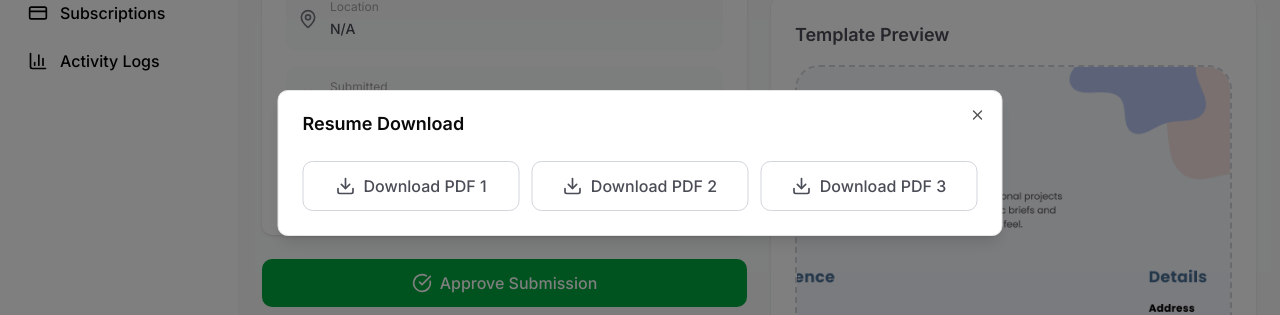
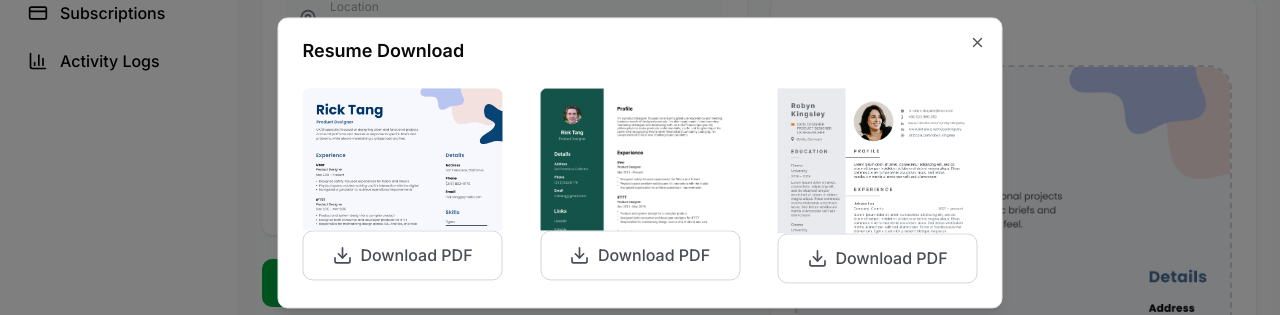
Before and after one commit to backbencherstudio/charlotte_spitz_front_end, a Next.js app: page /dashboard/submissions/1 in a window 1280 px wide. Both pictures are taken after a click on the button "Download PDF". Shown: the part 237-552 px from the top of the page. Built offline with nearby package versions, Linux system fonts and the light colour scheme; no server answers; what @react-pdf/renderer would draw is missing.

Commit message:
add image inside modal.

```diff
--- a/components/dashboard/submissions/ResumeDownloadModal.tsx
+++ b/components/dashboard/submissions/ResumeDownloadModal.tsx
@@ -7,21 +7,22 @@ import {
   DialogTrigger,
 } from "@/components/ui/dialog";
 import { pdf } from "@react-pdf/renderer";
-import { toast } from "sonner";
 import { ResumePDF } from "./ResumeDownload1";
 import { Download } from "lucide-react";
 import { ResumePDF2 } from "./ResumeDownload2";
 import { ResumePDF3 } from "./ResumeDownload3";
 import { useParams } from "next/navigation";
 import { useGetSubmissionsByIdQuery } from "@/src/redux/features/submissions";
+import Image from "next/image";
+import image1 from "@/public/images/10.png";
+import image2 from "@/public/images/template2.png";
+import image3 from "@/public/images/Screenshot_9.png";
 
 export function ResumeDownloadModal() {
   // Data
   const params = useParams();
   const id = params.id as string;
-
-  const { data: submissionData, isLoading } = useGetSubmissionsByIdQuery(id);
-
+  const { data: submissionData } = useGetSubmissionsByIdQuery(id);
 
   const apiItem = submissionData?.data?.[0];
 
@@ -78,30 +79,57 @@ export function ResumeDownloadModal() {
           <DialogHeader>
             <DialogTitle>Resume Download</DialogTitle>
             <div className="flex flex-col md:flex-row justify-between gap-3 pt-5">
+              <div>
+                <Image
+                  src={image1}
+                  alt="img"
+                  width={200}
+                  height={200}
+                  className="object-contain"
+                />
                 <button
                   onClick={downloadAsPdf}
                   type="button"
                   className="w-full border border-gray-300 hover:bg-gray-50 text-[#4a4c56] font-medium py-3 px-4 rounded-lg transition-colors flex items-center justify-center gap-2 cursor-pointer"
                 >
                   <Download className="w-5 h-5" />
-                Download PDF 1
+                  Download PDF
                 </button>
+              </div>
+              <div>
+                <Image
+                  src={image2}
+                  alt="img"
+                  width={200}
+                  height={200}
+                  className="object-contain"
+                />
                 <button
                   onClick={downloadAsPdf2}
                   type="button"
                   className="w-full border border-gray-300 hover:bg-gray-50 text-[#4a4c56] font-medium py-3 px-4 rounded-lg transition-colors flex items-center justify-center gap-2 cursor-pointer"
                 >
                   <Download className="w-5 h-5" />
-                Download PDF 2
+                  Download PDF
                 </button>
+              </div>
+              <div>
+                <Image
+                  src={image3}
+                  alt="img"
+                  width={200}
+                  height={200}
+                  className="object-contain"
+                />
                 <button
                   onClick={downloadAsPdf3}
                   type="button"
                   className="w-full border border-gray-300 hover:bg-gray-50 text-[#4a4c56] font-medium py-3 px-4 rounded-lg transition-colors flex items-center justify-center gap-2 cursor-pointer"
                 >
                   <Download className="w-5 h-5" />
-                Download PDF 3
+                  Download PDF
                 </button>
+              </div>
             </div>
           </DialogHeader>
         </DialogContent>
```
Lines whose indentation alone changed are shown as unchanged.
